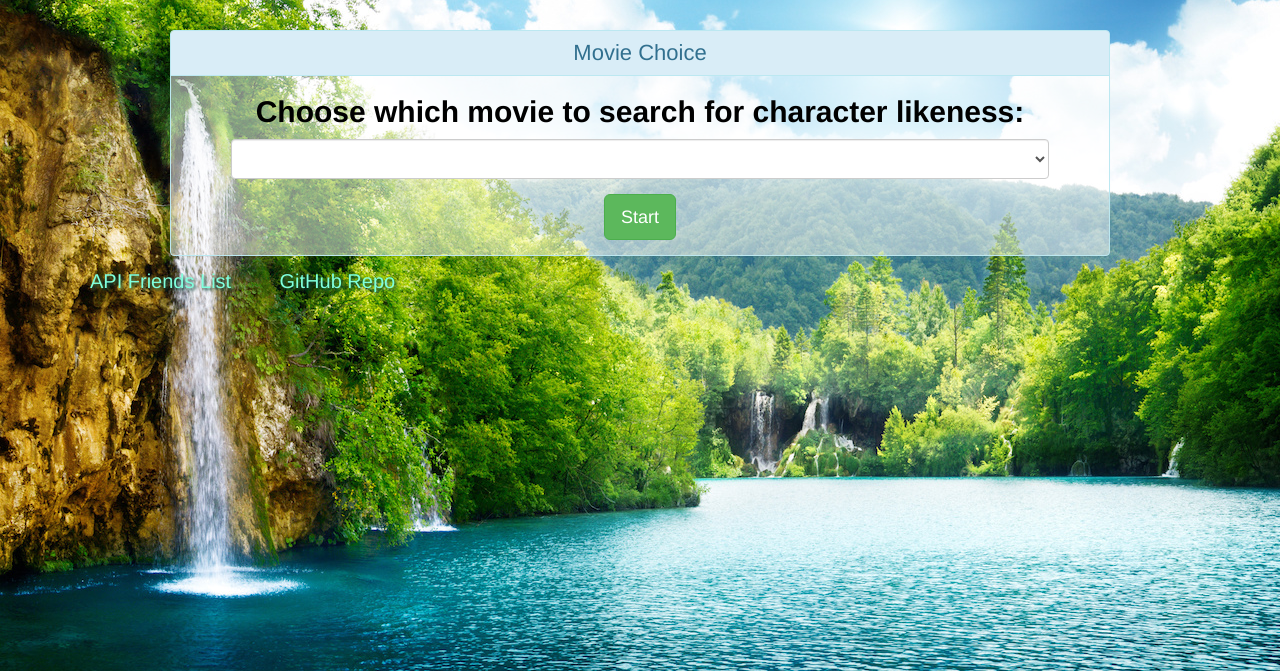
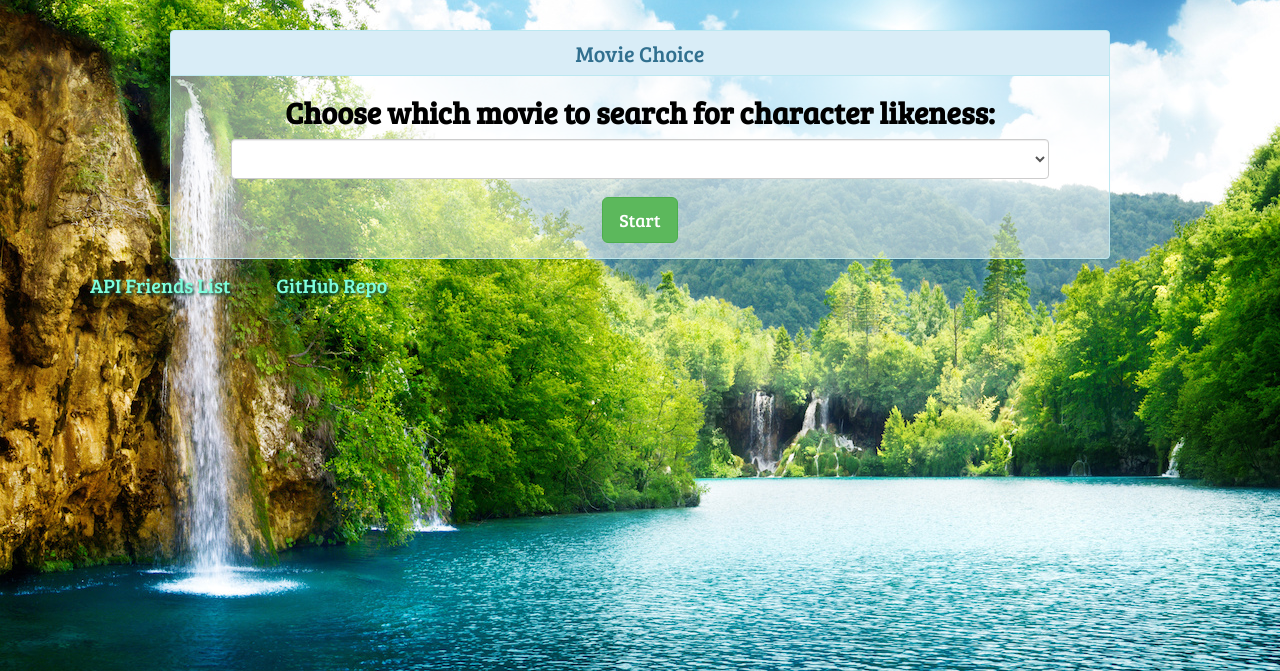
Before and after one commit to AceARK/FriendFinder, a website: page app/public/survey.html in a window 1280 px wide. Shown: the part 129-800 px from the top of the page. Drawn offline with nearby package versions, Linux system fonts and the light colour scheme; no server answers.

Commit message:
Changing default font to google font.

```diff
--- a/app/public/assets/style.css
+++ b/app/public/assets/style.css
@@ -12,6 +12,7 @@ body {
     font-weight: 500;
     color: black;
     /*font-family: 'Fontdiner Swanky', cursive;*/
+    font-family: 'Bree Serif', serif;
     position: absolute;
     width: 100%;
     height: 100%;
@@ -28,7 +29,6 @@ body {
 }
 
 #mainHeading {
-	/*padding-top: 80px;*/
 	margin-top: 50px;
 	margin-bottom: 50px;
 }
--- a/app/public/survey.html
+++ b/app/public/survey.html
@@ -13,6 +13,7 @@
   <link rel="stylesheet" href="https://maxcdn.bootstrapcdn.com/font-awesome/4.7.0/css/font-awesome.min.css">
   <script src="https://code.jquery.com/jquery.js"></script>
   <script src="https://maxcdn.bootstrapcdn.com/bootstrap/3.3.6/js/bootstrap.min.js"></script>
+  <link href="https://fonts.googleapis.com/css?family=Bree+Serif" rel="stylesheet">
 
 </head>
 <body>
@@ -310,20 +311,9 @@
       $.post("/api/friends", newUserData,
         function(data) {
           // Data received from res.json in apiRoutes.js
-          console.log(data);
-          // Printing out data
-          console.log("----");
-          console.log("Data name: " + data.name);
-          console.log("Data pic: " + data.pic);
-          console.log("----");
           $("#kindredName").html("<strong>" + data.name + "</strong>");
           $("#kindredPhoto").attr("src", data.pic);
            $('#resultsModal').modal('show');
-          console.log("Kindred name: " + $("#kindredName").text());
-          console.log("Kindred pic: " + $("#kindredPhoto").attr("src"));
-          console.log("----");
-
-          // Clear the form when submitting ???
         });
   });
 
```
Also changed, not shown: app/public/home.html (+1 -0 lines).
